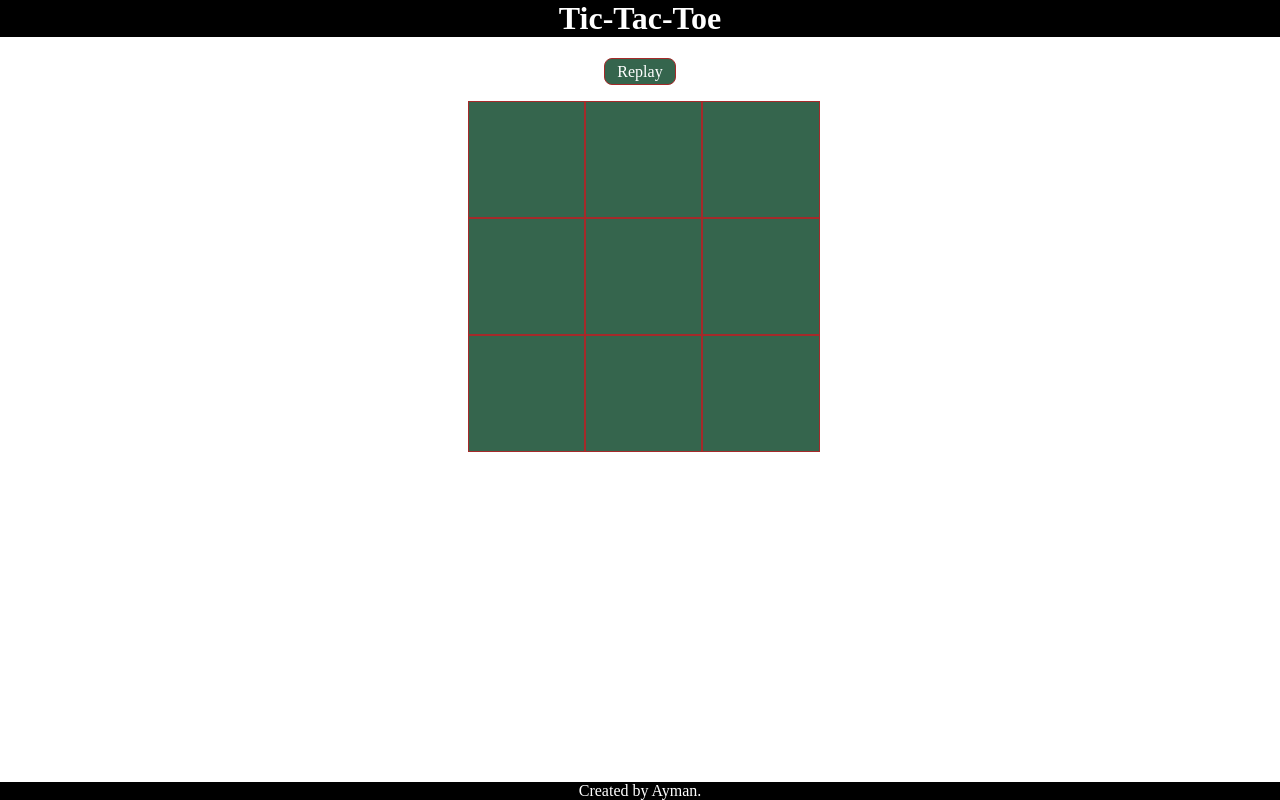
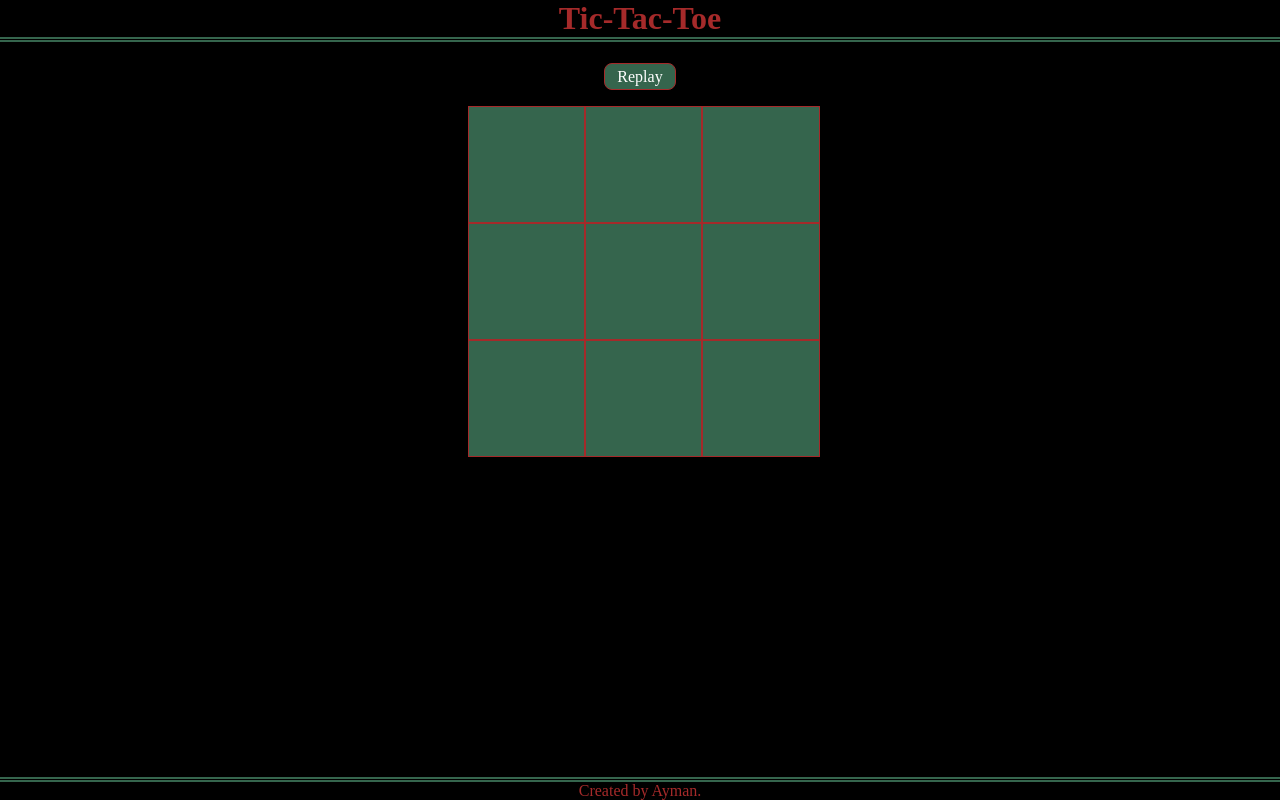
Before and after one commit to Ayman-C/odin-tic-tac-toe, a plain HTML site: page index.html in a window 1280 px wide. Drawn offline with Linux system fonts and the light colour scheme.

```diff
--- a/styles.css
+++ b/styles.css
@@ -4,6 +4,7 @@
     display: flex;
     flex-direction: column;
     margin: 0;
+    background-color: black;
 }
 
 #resultContainer {
@@ -30,6 +31,9 @@
     text-align: center;
 }
 
+.hidden {
+    visibility:hidden;
+}
 
 ul {
     display: flex;
@@ -57,6 +61,16 @@
 h1 , footer {
     margin-top: 0;
     background-color: black;
-    color: white;
+    color: brown;
     text-align: center;
+
 }
+
+h1 {
+    border-bottom:double 5px #35654d ;
+
+}
+
+footer {
+    border-top: double 5px #35654d ;
+}
```
